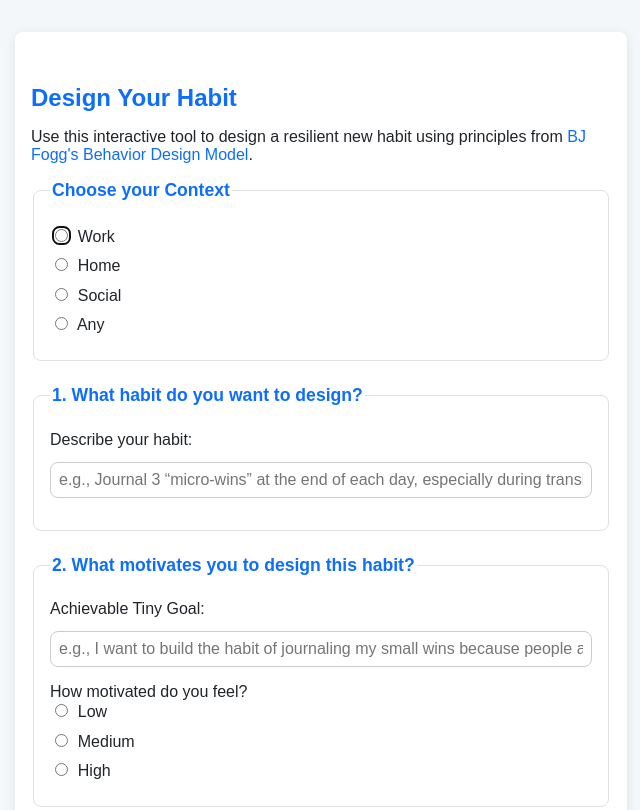
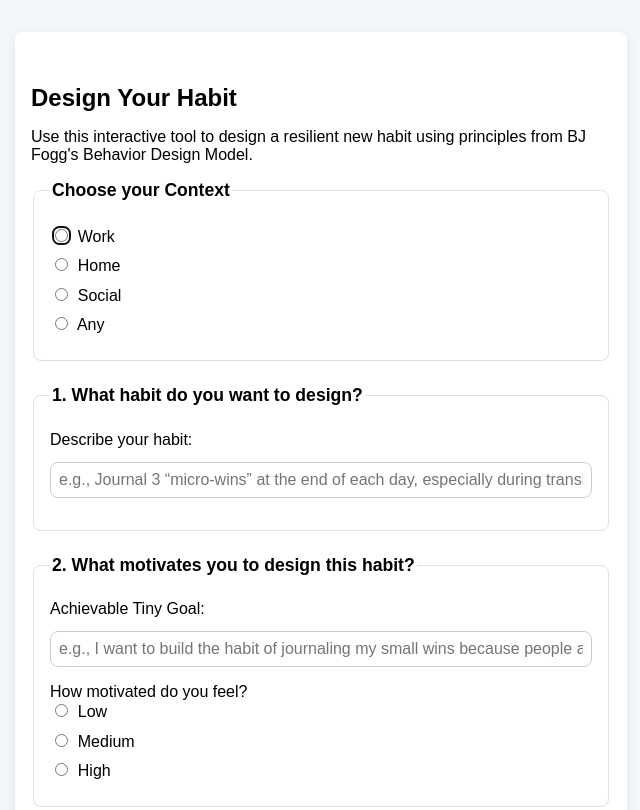
Before and after one commit to asilva777/resilient-habit-designer, a website: page index.html in a window 1280 px wide. Shown: the top 810 px of the page, without its empty margins (319-959 px from the left). Drawn offline with Linux system fonts and the light colour scheme.

Commit message:
style.css

```diff
--- a/style.css
+++ b/style.css
@@ -1,8 +1,8 @@
 /* style.css – Resilient Habit Designer */
 :root {
-  --primary: #0d6efd;
-  --background: #f7f7fc;
-  --text: #212529;
+  --primary: #000000;
+  --background: #ffffff;
+  --text: #000000;
   --radius: 8px;
   --padding: 1rem;
 }
```
